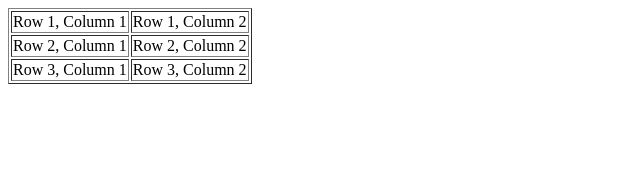
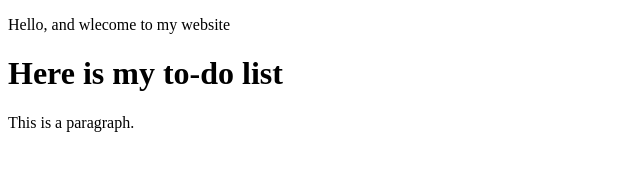
Before and after one commit to mjim18/web-dev, a plain HTML site: page index.html in a window 1280 px wide. Shown: the whole page, without its empty margins (0-640 px from the left). Drawn offline with Linux system fonts and the light colour scheme.

Commit message:
Update index.html

```diff
--- a/index.html
+++ b/index.html
@@ -1,22 +1,13 @@
 <!DOCTYPE html>
 <html>
 <head>
-  <title>Welcome to Mary's website</title>
+  <title>Welcome to Mary's Website</title>
 </head>
 <body>
-<table border="1">
-<tr>
-<td>Row 1, Column 1</td>
-<td>Row 1, Column 2</td>
-</tr>
-<tr>
-<td>Row 2, Column 1</td>
-<td>Row 2, Column 2</td>
-</tr>
-<tr>
-<td>Row 3, Column 1</td>
-<td>Row 3, Column 2</td>
-</tr>
-</table>
+<p>Hello, and wlecome to my website</p>
+
+<h1>Here is my to-do list</h1>
+<p>This is a paragraph.</p>
+
 </body>
 </html>
```
